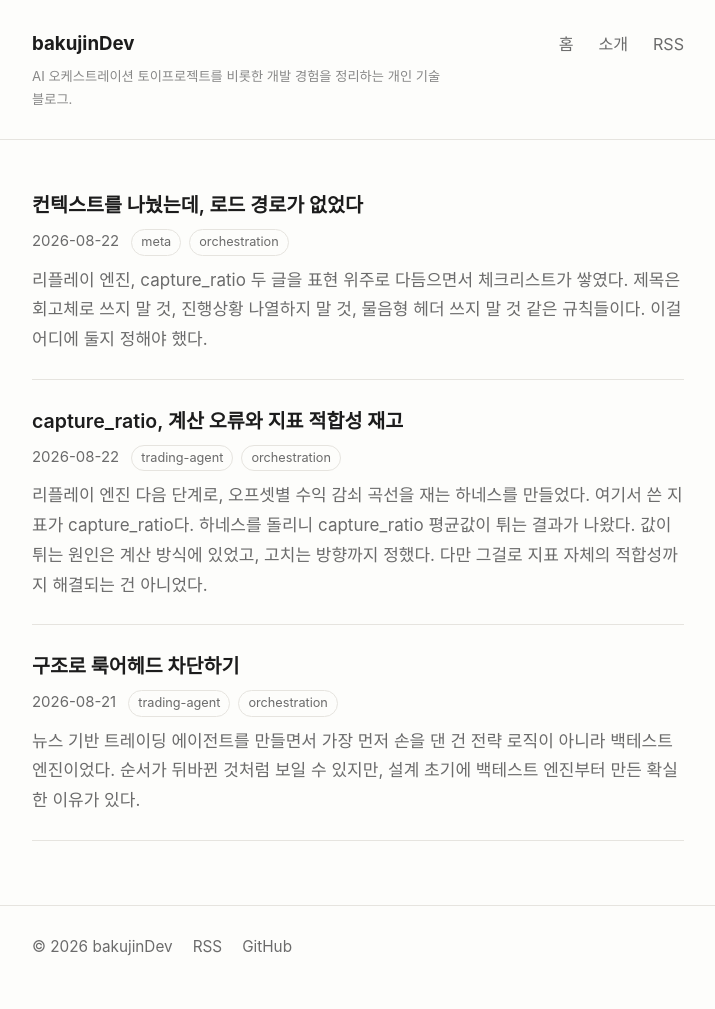
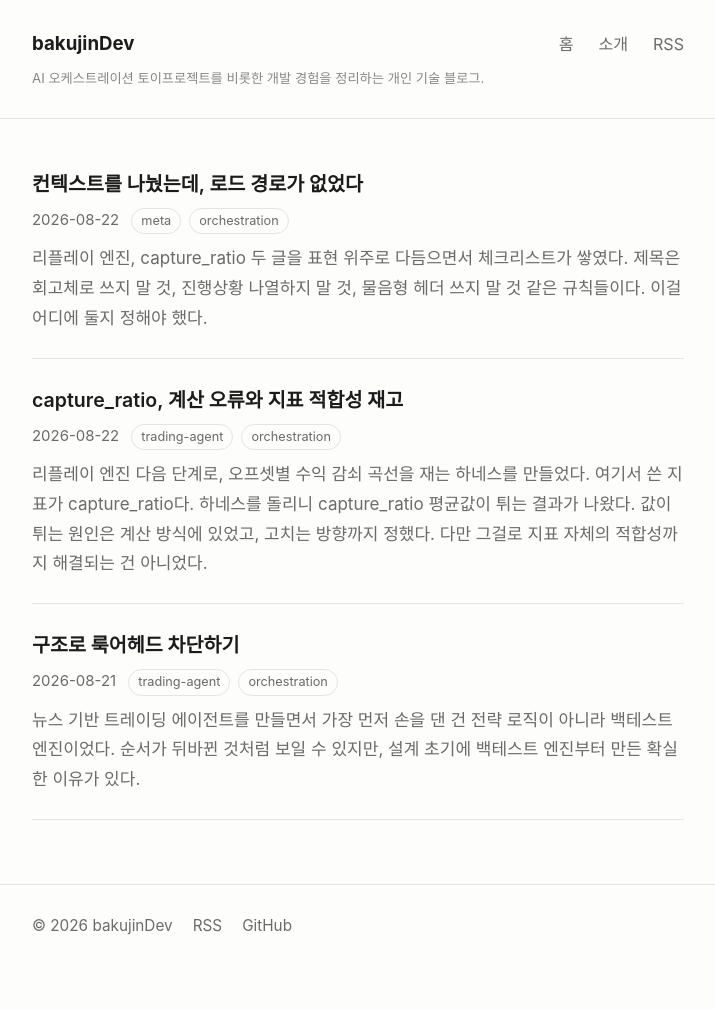
Before and after one commit to bakujinDev/bakujinDev.github.io, a Jekyll site: the page built from index.markdown, in a window 1280 px wide. Shown: the whole page, without its empty margins (282-997 px from the left). Built offline with Jekyll 4.4.1, drawn with Linux system fonts in a browser that asks for light colours; after the commit the page ends 988 px from its top, so only the background shows below that.

Commit message:
fix header border width and mainline/subline spacing
Header border-bottom was only spanning the 700px content box after the
tagline refactor, while the footer's border-top still ran full width.
Moved the max-width/centering back onto an inner .wrap (matching the
footer's pattern) so both dividers are full-bleed again, and added a
6px gap between the title/nav row and the tagline row.

Co-Authored-By: Claude Sonnet 5 <noreply@anthropic.com>

```diff
--- a/_includes/header.html
+++ b/_includes/header.html
@@ -1,8 +1,8 @@
 <header class="site-header">
   <div class="wrap">
+    <div class="mainline">
       <div class="site-brand">
         <a class="site-title" href="{{ '/' | relative_url }}">{{ site.title }}</a>
-      <p class="site-tagline">{{ site.description }}</p>
       </div>
       <nav class="site-nav">
         <a href="{{ '/' | relative_url }}">홈</a>
@@ -10,4 +10,9 @@
         <a href="{{ '/feed.xml' | relative_url }}">RSS</a>
       </nav>
     </div>
+
+    <div class="subline">
+      <p class="site-tagline">{{ site.description }}</p>
+    </div>
+  </div>
 </header>
--- a/assets/css/style.scss
+++ b/assets/css/style.scss
@@ -66,18 +66,23 @@ a:hover {
 
 .site-header .wrap {
   display: flex;
+  flex-direction: column;
+}
+
+.site-header .mainline {
+  display: flex;
   align-items: baseline;
   justify-content: space-between;
   flex-wrap: wrap;
   gap: 12px;
 }
 
+.site-header .subline {
+  margin-top: 6px;
+}
+
 .site-brand {
-  display: flex;
-  flex-direction: column;
-  gap: 4px;
-  min-width: 0;
-  max-width: 420px;
+  flex: 1;
 }
 
 .site-title {
```
Lines whose indentation alone changed are shown as unchanged.
